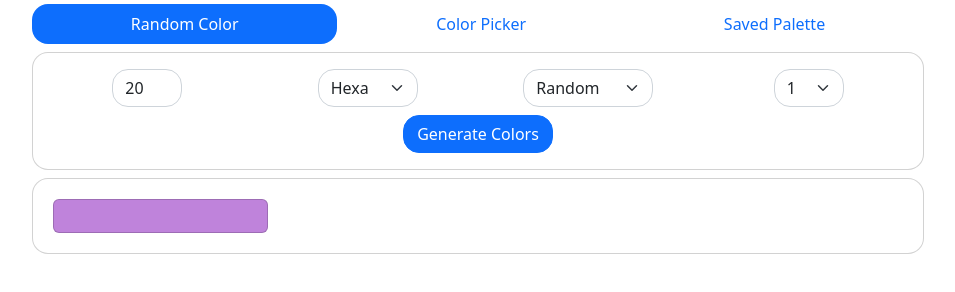
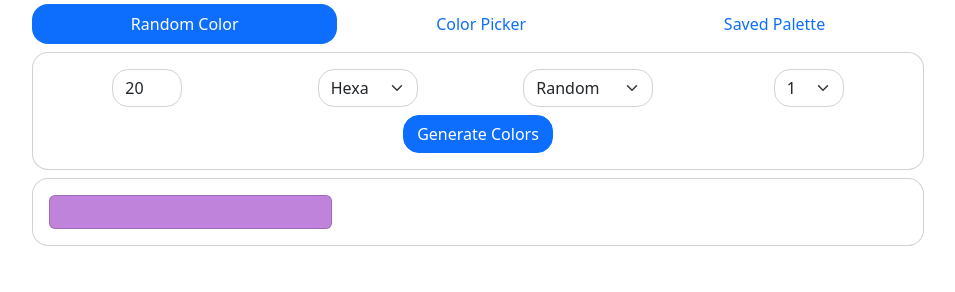
Before and after one commit to franciscoJefersonDev/github-qk28xs, a website: page index.html in a window 1280 px wide. Shown: the whole page, without its empty margins (162-1117 px from the left). Drawn offline with nearby package versions, Linux system fonts and the light colour scheme; a script that the page names is missing.

Commit message:
3 files modified

```diff
--- a/index.html
+++ b/index.html
@@ -106,7 +106,7 @@
       </div>
     </div>
     <div class="card mt-2 rounded-4">
-      <div class="card-body d-flex flex-wrap insert-colors">
+      <div class="card-body insert-colors">
         <!-- <div class="col-5 my-1">
           <div class="card">
             <div class="card-body"></div>
--- a/main.js
+++ b/main.js
@@ -44,7 +44,7 @@ const generateColors = () => {
     const card = document.createElement('div');
     const cardBody = document.createElement('div');
     const alertPlaceholder = document.getElementById('liveAlertPlaceholder');
-    col.classList.add('col-3', 'my-1', 'mx-1');
+    col.classList.add('col-3', 'w-100');
     card.classList.add('card');
     card.style.backgroundColor = color;
     cardBody.classList.add('card-body');
--- a/style.css
+++ b/style.css
@@ -9,3 +9,9 @@ body {
   width: 100%;
   max-width: 900px;
 }
+
+.insert-colors {
+  display: grid;
+  grid-template-columns: 33% 33% 33%;
+  gap: 5px;
+}
```
